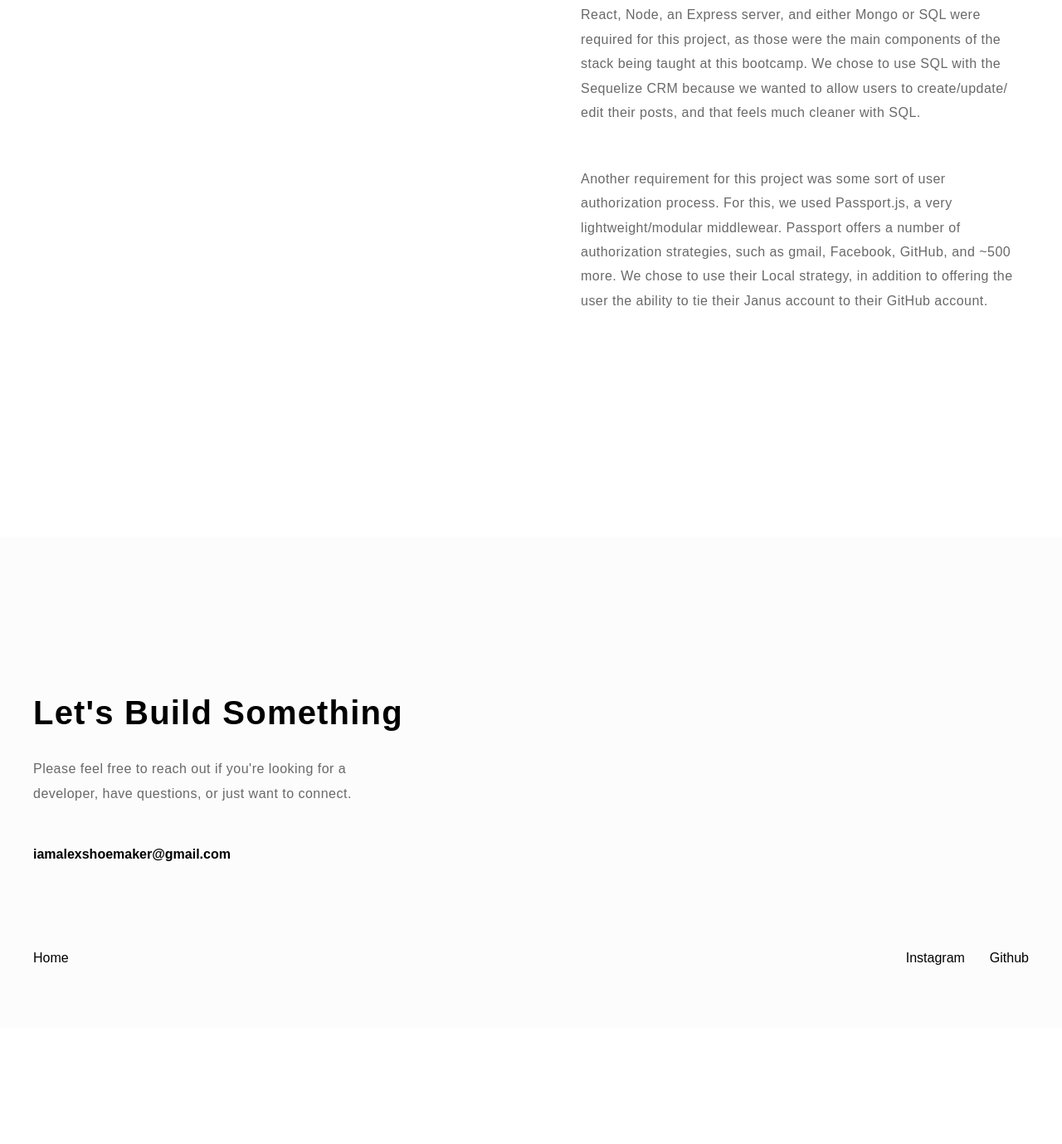
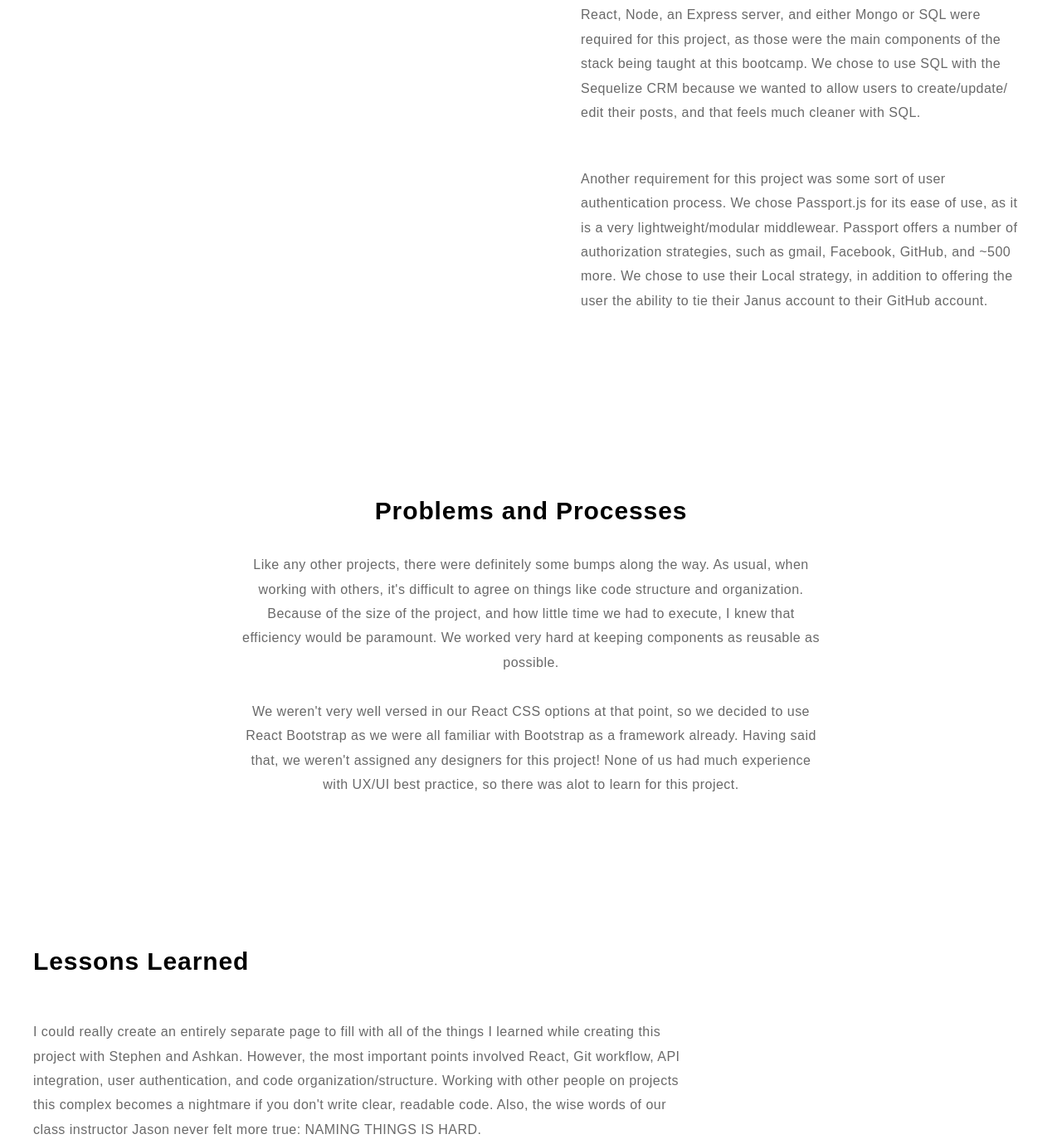
Before and after one commit to morningshoe/gatsby-portfolio, a Gatsby site: page /Janus in a window 1280 px wide. Shown: the part 1328-2707 px from the top of the page at 83% size. Before the commit the page ends 2567 px from the top, so only its background shows below. Built offline with nearby package versions, Linux system fonts and the light colour scheme; Gatsby itself is replaced by a stand-in of ours; a web font is replaced by a local one.

Commit message:
finished Janus blog

```diff
--- a/src/pages/Janus.js
+++ b/src/pages/Janus.js
@@ -124,16 +124,16 @@ const RightContent = styled.div`
   }
 `;
 
-// const CenterText = styled.div`
-//   width: 100%;
-//   padding: 50px 0;
-//   text-align: center;
+const CenterText = styled.div`
+  width: 100%;
+  padding: 50px 0;
+  text-align: center;
 
-//   ${Paragraph} {
-//     max-width: 700px;
-//     margin: 30px auto;
-//   }
-// `;
+  ${Paragraph} {
+    max-width: 700px;
+    margin: 30px auto;
+  }
+`;
 
 // const DuoLinks = styled.div`
 //   display: flex;
@@ -209,12 +209,12 @@ function Janus() {
           </Link>
           <Container>
             <TextContent>
-              <Heading>Janus Blog and News Site</Heading>
+              <Heading>Janus News App</Heading>
                 <Paragraph>
                   Janus is a React based application built for
                   people who are not only interested in keeping up
                   with the news of the day, but also in sharing it
-                  with others, along with a dose of insight.
+                  with others... with a splash of personal insight.
                 </Paragraph>
                 <ProjectTable>
                   <tbody>
@@ -295,15 +295,57 @@ function Janus() {
                 </Paragraph>
                 <Paragraph>
                   Another requirement for this project was some sort of user
-                  authorization process. For this, we used Passport.js,
-                  a very lightweight/modular middlewear. Passport offers a
-                  number of authorization strategies, such as gmail, Facebook,
-                  GitHub, and ~500 more.  We chose to use their Local strategy,
-                  in addition to offering the user the ability to tie their Janus
-                  account to their GitHub account.
+                  authentication process. We chose Passport.js for its ease of use,
+                  as it is a very lightweight/modular middlewear.
+                  Passport offers a number of authorization strategies,
+                  such as gmail, Facebook, GitHub, and ~500 more.  We chose
+                  to use their Local strategy, in addition to offering the
+                  user the ability to tie their Janus account to their
+                  GitHub account.
                 </Paragraph>
               </RightContent>
             </WebStack>
+            {/* <Image
+              src={}
+              alt="Janus blog posts"
+            /> */}
+            <CenterText>
+              <Heading>Problems and Processes</Heading>
+              <Paragraph>
+                Like any other projects, there were definitely
+                some bumps along the way. As usual, when working with others,
+                it's difficult to agree on things like code structure
+                and organization. Because of the size of the project, and
+                how little time we had to execute, I knew that efficiency
+                would be paramount. We worked very hard at keeping components
+                as reusable as possible.
+                <br /><br />
+                We weren't very well versed in our React CSS options
+                at that point, so we decided to use React Bootstrap
+                as we were all familiar with Bootstrap as a framework already.
+                Having said that, we weren't assigned any designers for this
+                project! None of us had much experience with UX/UI best
+                practice, so there was alot to learn for this project.
+              </Paragraph>
+            </CenterText>
+            {/* <Image
+              src={}
+              alt="Janus blog posts"
+            /> */}
+            <TextContent>
+              <Heading>Lessons Learned</Heading>
+              <Paragraph>
+                I could really create an entirely separate page
+                to fill with all of the things I learned while creating
+                this project with Stephen and Ashkan. However, the most important
+                points involved React, Git workflow, API integration,
+                user authentication, and code organization/structure.
+                Working with other people on projects this complex becomes
+                a nightmare if you don't write clear, readable code. Also,
+                the wise words of our class instructor Jason never felt more
+                true: NAMING THINGS IS HARD.
+              </Paragraph>
+            </TextContent>
           </Container>
         </Layout>
         <Footer />
```
